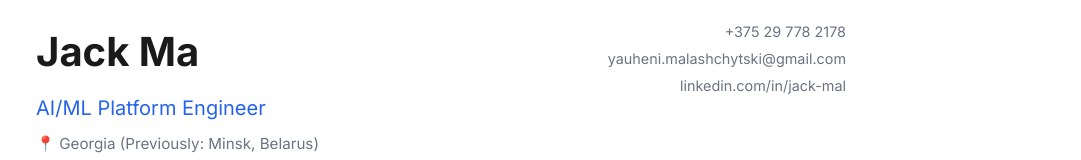
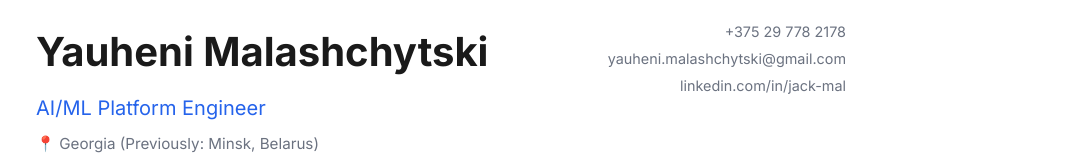
Before and after one commit to hustlestar/cv.overx.ai, a website: page index.html in a window 1280 px wide. Shown: the top 160 px of the page, without its empty margins (199-1280 px from the left). Drawn offline with Linux system fonts and the light colour scheme.

Commit message:
updated name

```diff
--- a/index.html
+++ b/index.html
@@ -3,7 +3,7 @@
 <head>
     <meta charset="UTF-8">
     <meta name="viewport" content="width=device-width, initial-scale=1.0">
-    <title>Jack Ma - AI/ML Platform Engineer</title>
+    <title>Yauheni Malashchytski - AI/ML Platform Engineer</title>
     <meta name="description" content="Senior AI/ML Platform Engineer with expertise in machine learning, data engineering, and modern AI agent development. 8+ years of experience building scalable platforms.">
 
     <!-- SEO Meta Tags -->
@@ -12,7 +12,7 @@
 
     <!-- Open Graph -->
     <meta property="og:type" content="profile">
-    <meta property="og:title" content="Jack Ma - AI/ML Platform Engineer">
+    <meta property="og:title" content="Yauheni Malashchytski - AI/ML Platform Engineer">
     <meta property="og:description" content="Senior AI/ML Platform Engineer specializing in machine learning platforms, data engineering, and AI agents.">
     <meta property="og:url" content="https://cv.overx.ai">
 
@@ -467,7 +467,7 @@
     <div class="container">
         <header>
             <div class="header-left">
-                <h1>Jack Ma</h1>
+                <h1>Yauheni Malashchytski</h1>
                 <h2>AI/ML Platform Engineer</h2>
                 <div class="location">📍 Georgia (Previously: Minsk, Belarus)</div>
             </div>
@@ -682,8 +682,8 @@
         const structuredData = {
             "@context": "https://schema.org",
             "@type": "Person",
-            "name": "Jack Ma",
-            "jobTitle": "ML Technical Leader / AI Platform Engineer",
+            "name": "Yauheni Malashchytski",
+            "jobTitle": "ML Technical Leader / AI Platform Engsgineer",
             "email": "yauheni.malashchytski@gmail.com",
             "telephone": "+375297782178",
             "url": "https://www.linkedin.com/in/jack-mal",
```
